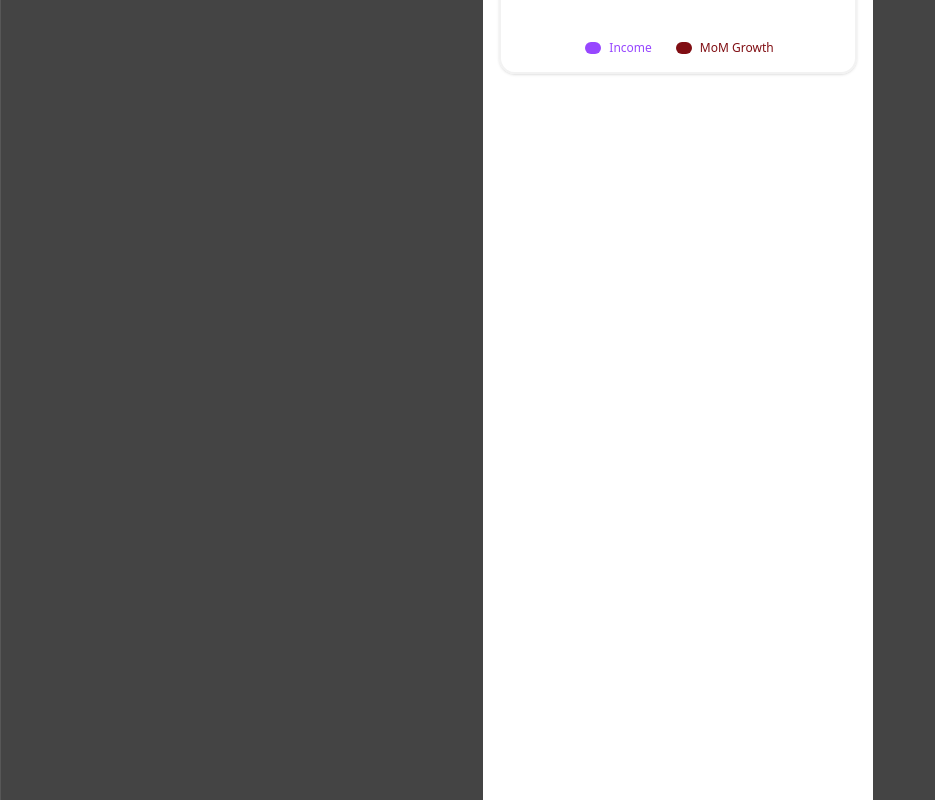
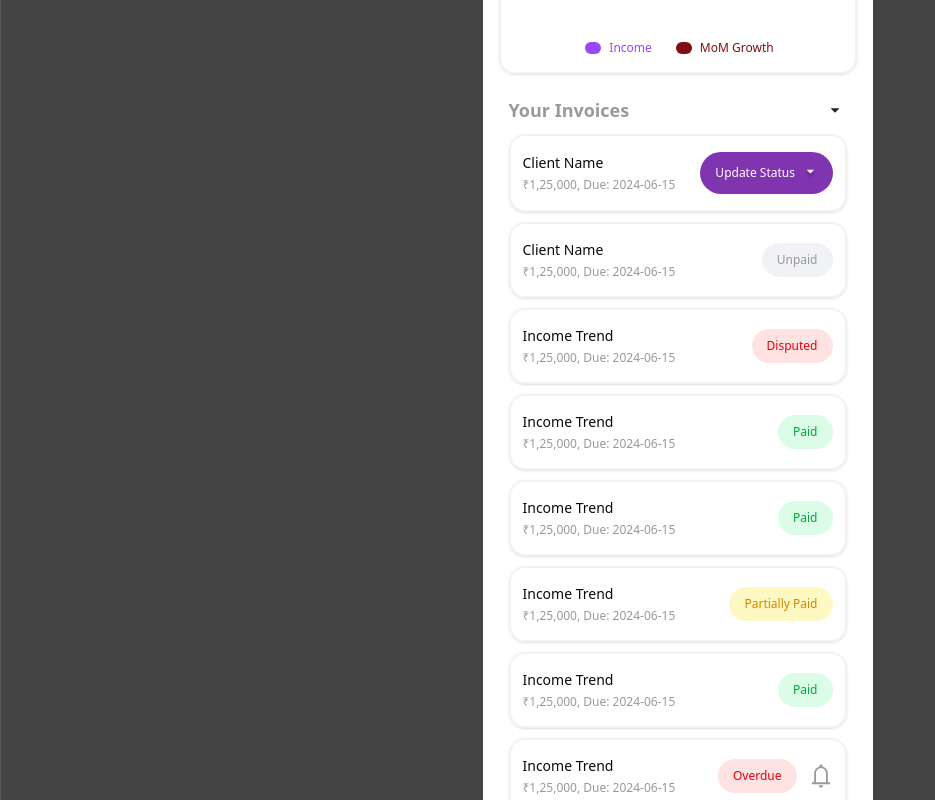
Before and after one commit to ay690/Sparknomy_assignment, a React (Vite) app: page / in a window 1280 px wide. Shown: the part 1400-2200 px from the top of the page, without its empty margins (0-935 px from the left). Built offline with nearby package versions, Linux system fonts and the light colour scheme.

Commit message:
UI: Invoice Listings

```diff
--- a/src/components/common/Badge/Badge.tsx
+++ b/src/components/common/Badge/Badge.tsx
@@ -1,7 +1,7 @@
 import React from 'react';
 import { cn } from '../../../lib/utils';
 
-interface BadgeProps {
+interface BadgeProps extends React.HTMLAttributes<HTMLSpanElement> {
   children: React.ReactNode;
   className?: string;
   variant?: 'default' | 'success' | 'warning' | 'error' | 'info';
@@ -10,7 +10,8 @@ interface BadgeProps {
 export const Badge: React.FC<BadgeProps> = ({
   children,
   className,
-  variant = 'default'
+  variant = 'default',
+  ...rest
 }) => {
   const variantClasses = {
     default: 'bg-gray-100 text-gray-800',
@@ -21,11 +22,14 @@ export const Badge: React.FC<BadgeProps> = ({
   };
 
   return (
-    <span className={cn(
-      'inline-flex items-center px-3 py-1 rounded-full text-xs font-medium',
-      variantClasses[variant],
-      className
-    )}>
+    <span
+      className={cn(
+        'inline-flex items-center px-3 py-1 rounded-full text-xs font-medium',
+        variantClasses[variant],
+        className
+      )}
+      {...rest}
+    >
       {children}
     </span>
   );
--- /dev/null
+++ b/src/components/dashboard/InvoiceList/InvoiceItem.tsx
@@ -0,0 +1,76 @@
+import React from 'react';
+import { useAppDispatch } from '../../../hooks/redux';
+import { updateInvoiceStatus, type Invoice } from '../../../store/slices/dashboardSlice';
+import { Badge } from '../../common/Badge/Badge';
+import { Card, CardContent } from '../../common/Card/Card';
+import dropDownIcon from "../../../assets/dropdown.svg";
+import editIcon from "../../../assets/pencil.svg";
+import bellIcon from "../../../assets/bell.svg";
+
+interface InvoiceItemProps {
+  invoice: Invoice;
+}
+
+export const InvoiceItem: React.FC<InvoiceItemProps> = ({ invoice }) => {
+  const dispatch = useAppDispatch();
+
+  const handleStatusUpdate = () => {
+    if (invoice.status === 'update') {
+      // Example: cycle through statuses for demo
+      const newStatus = 'paid';
+      dispatch(updateInvoiceStatus({ id: invoice.id, status: newStatus }));
+    }
+  };
+
+  return (
+    <Card className="w-full bg-white-neutral rounded-2xl border-2 border-solid border-[#f2f2f2]">
+      <CardContent className="flex items-center gap-1 px-3 py-4">
+        <div className="inline-flex items-center gap-3 w-full">
+          <div className="flex flex-col gap-1 items-start flex-1">
+            <div className="text-grey-text-colour-for-brand text-sm font-medium">
+              {invoice.clientName}
+            </div>
+
+            <div className="text-sparko-dark-grey text-xs">
+              {invoice.amount}, Due: {invoice.dueDate}
+            </div>
+          </div>
+
+          <div className="flex items-center gap-3">
+            <Badge
+              className={`inline-flex items-center justify-center gap-[7.5px] px-[15px] py-[9px] rounded-3xl ${invoice.statusColor} border-0 cursor-pointer`}
+              onClick={invoice.hasDropdown ? handleStatusUpdate : undefined}
+            >
+              <div className="text-xs font-medium text-center whitespace-nowrap">
+                {invoice.statusLabel}
+              </div>
+              {invoice.hasDropdown && (
+                <img
+                  className="w-[15px] h-[20px] mt-1"
+                  alt="Dropdown"
+                  src={dropDownIcon}
+                />
+              )}
+            </Badge>
+
+            {invoice.hasIcon && (
+              <img
+                className="w-6 h-6"
+                alt="Action icon"
+                src={bellIcon}
+              />
+            )}
+
+            {invoice.hasEditIcon && (
+              <img
+                className="w-5 h-5"
+                alt="Edit icon"
+                src={editIcon}
+              />
+            )}
+          </div>
+        </div>
+      </CardContent>
+    </Card>
+  );
+};
--- /dev/null
+++ b/src/components/dashboard/InvoiceList/InvoiceList.tsx
@@ -0,0 +1,30 @@
+import React from 'react';
+import { useAppSelector } from '../../../hooks/redux';
+import { InvoiceItem } from './InvoiceItem';
+import blackDropDownIcon from "../../../assets/blackdropdown.svg";
+
+export const InvoiceList: React.FC = () => {
+  const { invoices } = useAppSelector(state => state.dashboard);
+
+  return (
+    <div className="flex flex-col items-start gap-2.5 p-2.5 w-full">
+      <div className="flex items-center justify-between gap-28 w-full">
+        <div className="text-sparko-dark-grey text-lg font-semibold">
+          Your Invoices
+        </div>
+
+        <img
+          className="w-6 h-6"
+          alt="More options"
+          src={blackDropDownIcon}
+        />
+      </div>
+
+      <div className="flex flex-col gap-2.5 w-full">
+        {invoices?.map((invoice) => (
+          <InvoiceItem key={invoice.id} invoice={invoice} />
+        ))}
+      </div>
+    </div>
+  );
+};
--- a/src/screens/AssignmentScreen/AssignmentScreen.tsx
+++ b/src/screens/AssignmentScreen/AssignmentScreen.tsx
@@ -7,6 +7,7 @@ import type { JSX } from "react/jsx-dev-runtime";
 import { EarningsSection } from "../../components/dashboard/EarningsCard/EarningsCard";
 import { IncomeChart } from "../../components/dashboard/IncomeChart/IncomeChart";
 import { TimePeriodSelector } from "../../components/dashboard/TimePeriodSelector/TimePeriodSelector";
+import { InvoiceList } from "../../components/dashboard/InvoiceList/InvoiceList";
 
 const DashboardContent: React.FC = () => {
   return (
@@ -36,6 +37,7 @@ const DashboardContent: React.FC = () => {
                <TimePeriodSelector />
                <EarningsSection />
                <IncomeChart />
+               <InvoiceList />
               </div>
             </div>
           </div>
--- a/src/store/slices/dashboardSlice.ts
+++ b/src/store/slices/dashboardSlice.ts
@@ -131,7 +131,7 @@ const initialState: DashboardState = {
       dueDate: "2024-06-15",
       status: "draft",
       statusLabel: "Draft",
-      statusColor: "bg-light-grey text-sparko-dark-grey",
+      statusColor: "bg-gray-300/30 text-sparko-dark-grey",
       hasEditIcon: true,
     },
     {
```
